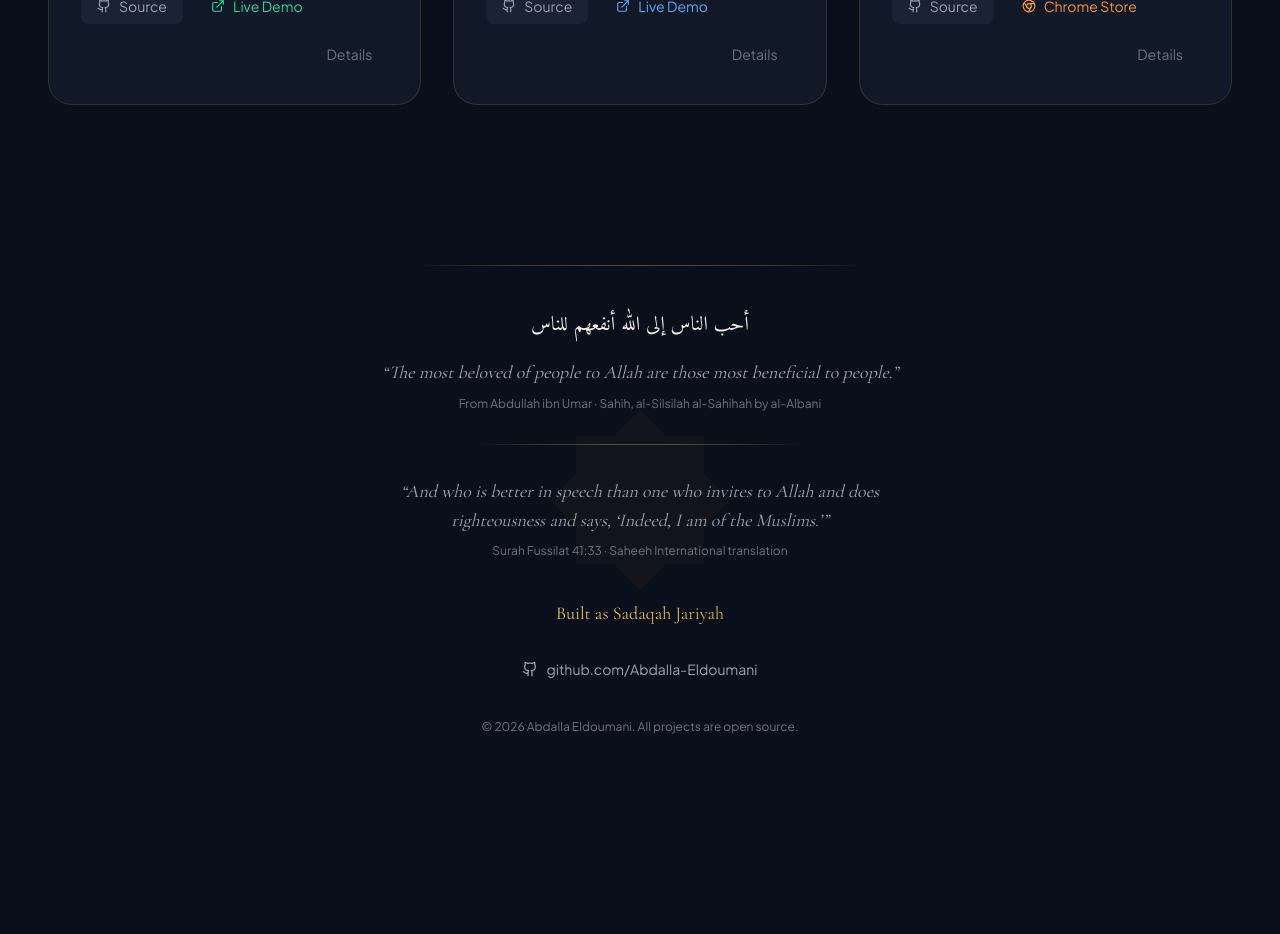
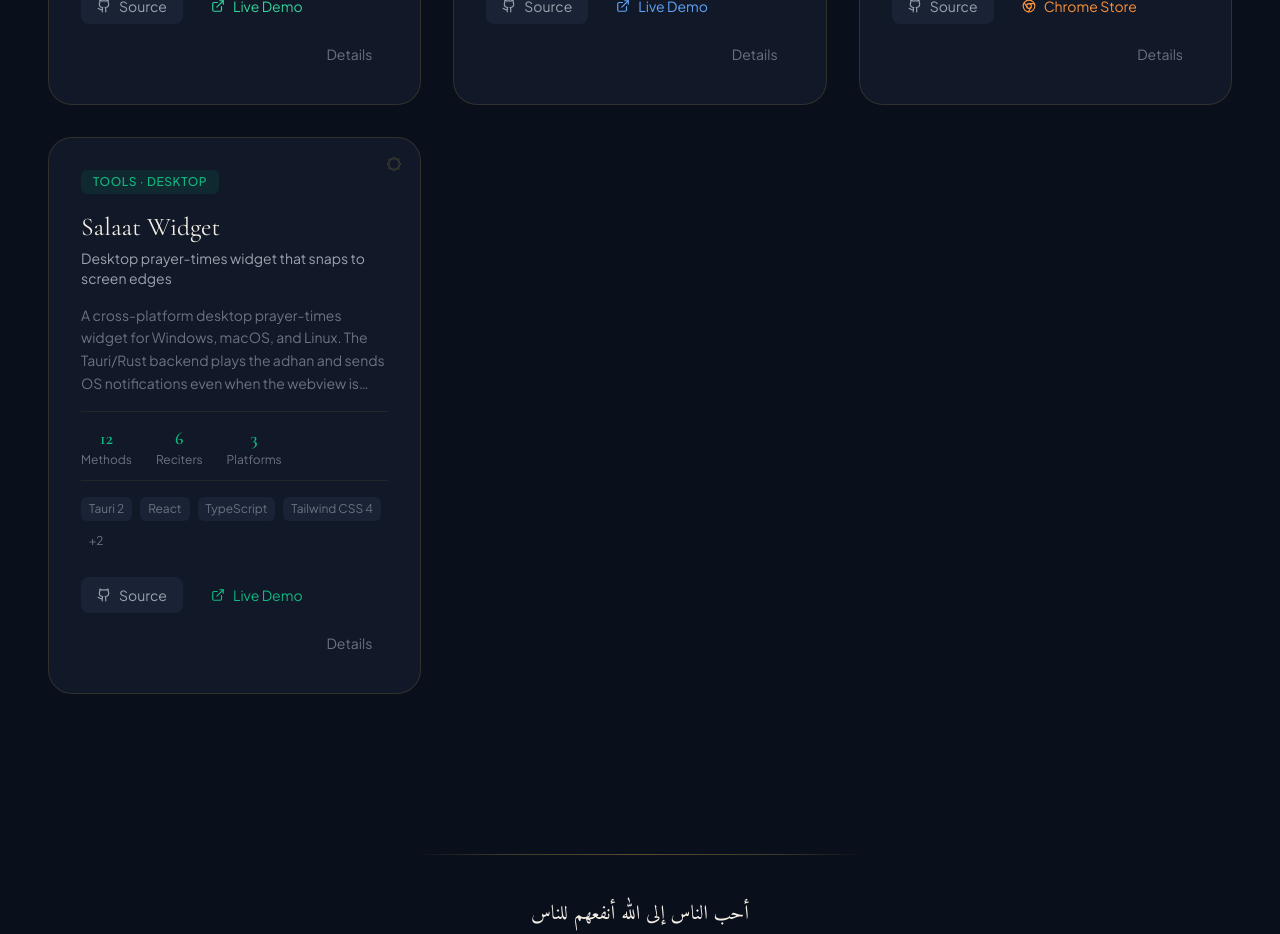
Before and after one commit to Abdalla-Eldoumani/my-islamic-portfolio, a Next.js app: page / in a window 1280 px wide. Shown: the part 2700-3634 px from the top of the page. Before the commit the page ends 3499 px from the top, so only its background shows below. Built offline with nearby package versions, Linux system fonts and the light colour scheme.

Commit message:
add salaat-widget as seventh project

```diff
--- a/src/data/projects.ts
+++ b/src/data/projects.ts
@@ -185,6 +185,34 @@ export const projects: Project[] = [
       { label: "Adhkar", value: "32" },
     ],
   },
+  {
+    id: "salaat-widget",
+    title: "Salaat Widget",
+    subtitle: "Desktop prayer-times widget that snaps to screen edges",
+    description:
+      "A cross-platform desktop prayer-times widget for Windows, macOS, and Linux. The Tauri/Rust backend plays the adhan and sends OS notifications even when the webview is unfocused; the React frontend handles the UI and the prayer-time calculations. Drag the widget within 40px of any screen edge and it snaps to a fitted layout: horizontal bar on top or bottom, vertical sidebar on left or right, compact floating in the centre. Distributed as native installers via GitHub Releases.",
+    features: [
+      "12 calculation methods (ISNA, MWL, Egyptian, Umm al-Qura, and nine others)",
+      "Two madhabs (Shafi, Hanafi) plus three high-latitude rules",
+      "Six adhan reciters: Makkah, Madinah, Al-Aqsa, Abdul Basit, Minshawi, Egypt",
+      "Edge-snap window manager with auto-reorientation between four layouts",
+      "Background audio and notifications via Rust (rodio + tauri-plugin-notification)",
+      "About 130 bundled cities with IP geolocation as a fallback",
+    ],
+    techStack: ["Tauri 2", "React", "TypeScript", "Tailwind CSS 4", "Rust", "adhan.js"],
+    category: "tools",
+    categoryLabel: "Tools · Desktop",
+    accentColor: "#10B981",
+    accentColorMuted: "#047857",
+    githubUrl: "https://github.com/Abdalla-Eldoumani/salaat-widget",
+    liveUrl: "https://github.com/Abdalla-Eldoumani/salaat-widget/releases",
+    icon: "Clock",
+    stats: [
+      { label: "Methods", value: "12" },
+      { label: "Reciters", value: "6" },
+      { label: "Platforms", value: "3" },
+    ],
+  },
 ];
 
 export const categories = [
```
